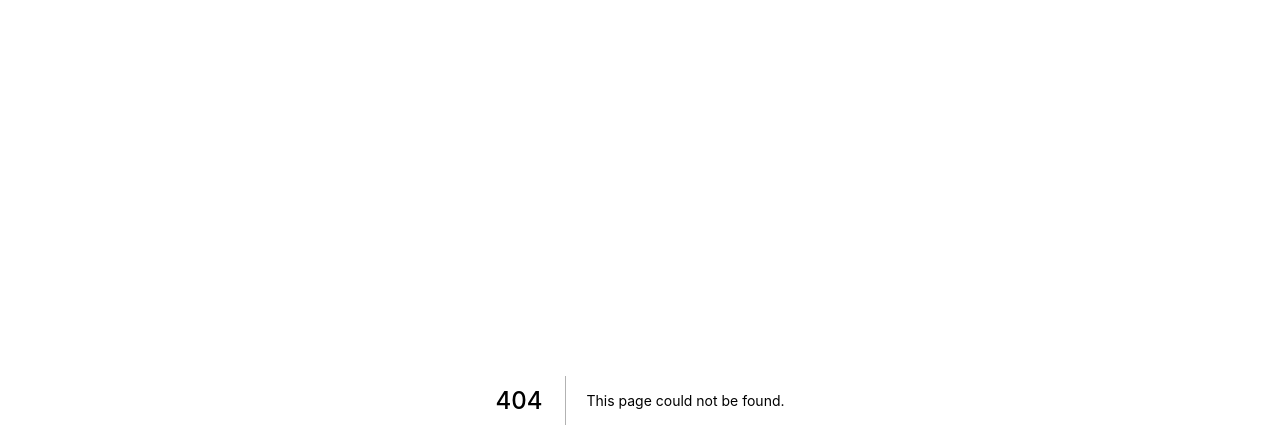
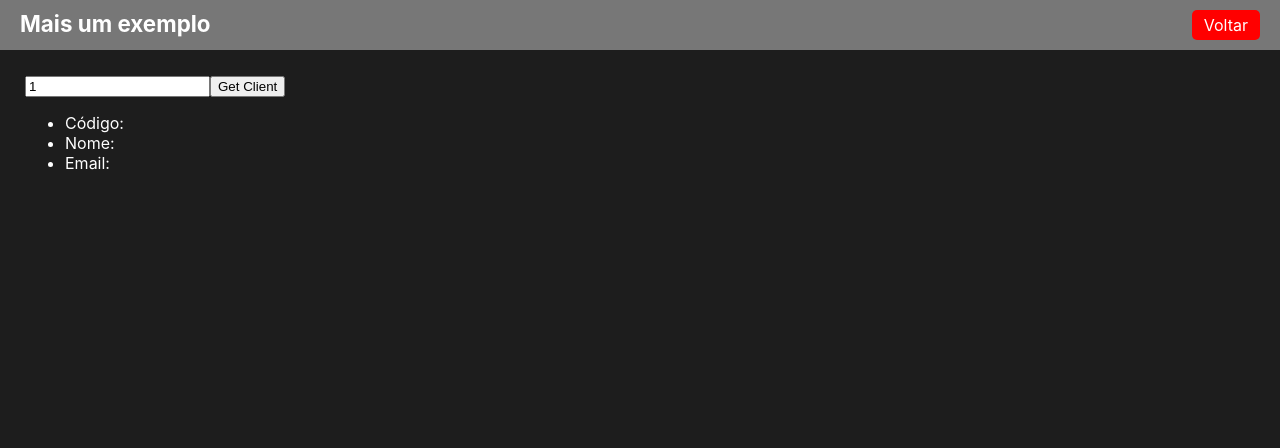
Before and after one commit to galenomoon/ReactFundamentals_2, a Next.js app: page /integration_1 in a window 1280 px wide. Before the commit this address had no page. Shown: the top 448 px of the page. Built offline with nearby package versions, Linux system fonts and the light colour scheme.

Commit message:
Integration with API

```diff
--- /dev/null
+++ b/src/pages/api/clientes/[codigo].js
@@ -0,0 +1,8 @@
+export default function handler(req, res){
+    const codigo = req.query.codigo
+    res.status(200).json({
+        id: codigo,
+        name: `galeno ${codigo}`,
+        email: `galeno${codigo}@gmail.com`
+    })
+}
--- a/src/pages/api/hello.js
+++ b/src/pages/api/hello.js
@@ -2,6 +2,9 @@
 
 export default function handler(req, res) {
   res.status(200).json({
-     name: 'John Doe',
-    method: req.method})
+    name: "John Doe",
+    method: req.method,
+    nome: req.query.nome,
+    idade: +req.query.idade
+  });
 }
--- a/src/pages/index.jsx
+++ b/src/pages/index.jsx
@@ -17,6 +17,7 @@ export default function Home() {
       <Navigator texto="Navegação #01" destino="/navegation" />
       <Navigator texto="Navegação #02" destino="/cliente/sp_2/123" />
       <Navigator texto="State" destino="/estado" />
+      <Navigator texto="Integração com API" destino="/integration_1" />
     </div>
   );
 }
--- /dev/null
+++ b/src/pages/integration_1.jsx
@@ -0,0 +1,28 @@
+import { useState } from 'react'
+import Layout from '../components/Layout'
+
+export default function Integration() {
+
+    const [codigo, setCodigo] = useState(1)
+    const [client, setClient] = useState({})
+
+    function getClient() {
+
+        fetch(`http://localhost:3000/api/clientes/${codigo}`)
+            .then(resp => resp.json())
+            .then(dados => setClient(dados))
+
+    }
+
+    return (
+        <Layout>
+            <input type='number' value={codigo} onChange={e => setCodigo(e.target.value)} />
+            <button onClick={getClient}>Get Client</button>
+            <ul>
+                <li>Código: {client.id}</li>
+                <li>Nome: {client.name} </li>
+                <li>Email: {client.email}</li>
+            </ul>
+        </Layout>
+    )
+}
```
